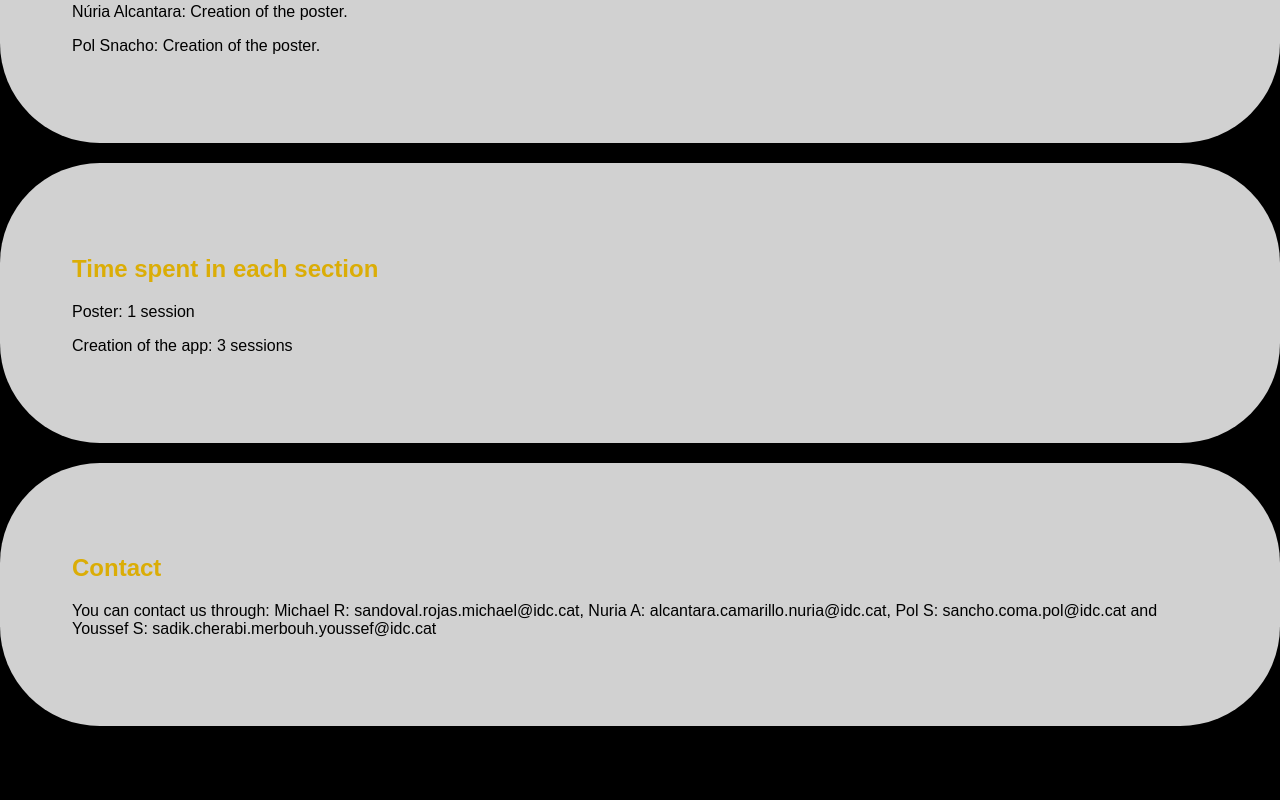
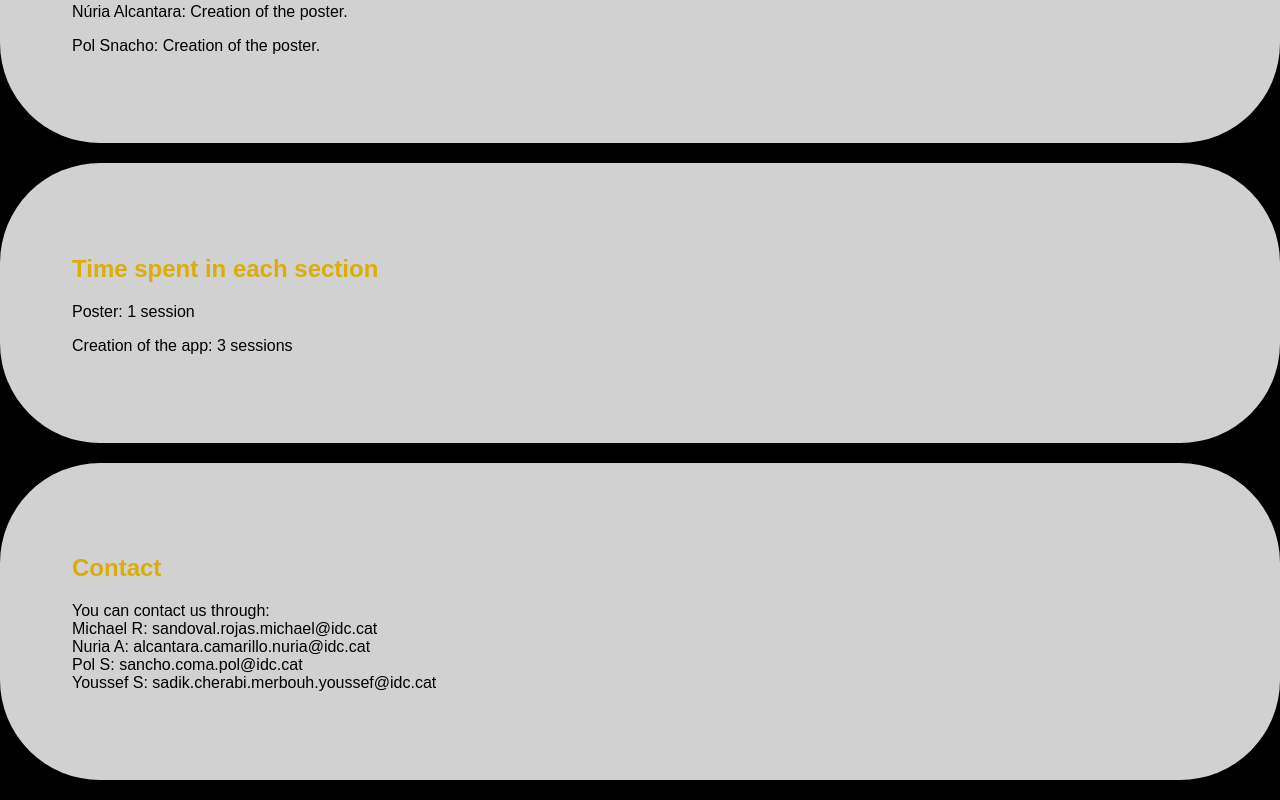
Before and after one commit to ZiuXGG/T_N_E_B_4, a plain HTML site: page Mas informacion/principal.html in a window 1280 px wide. Shown: the part 390-1190 px from the top of the page. Before the commit the page ends 1136 px from the top, so only its background shows below. Drawn offline with Linux system fonts and the light colour scheme.

Commit message:
Update principal.html

```diff
--- a/Mas informacion/principal.html
+++ b/Mas informacion/principal.html
@@ -153,7 +153,7 @@ button {
 
 <section id="contacto">
   <h2>Contact</h2>
-  <p>You can contact us through: Michael R: sandoval.rojas.michael@idc.cat, Nuria A: alcantara.camarillo.nuria@idc.cat, Pol S: sancho.coma.pol@idc.cat and Youssef S: sadik.cherabi.merbouh.youssef@idc.cat </a>
+<p>You can contact us through: <br>Michael R: sandoval.rojas.michael@idc.cat <br>Nuria A: alcantara.camarillo.nuria@idc.cat <br>Pol S: sancho.coma.pol@idc.cat <br>Youssef S: sadik.cherabi.merbouh.youssef@idc.cat </p>
 
 </body>
 </html>
```
